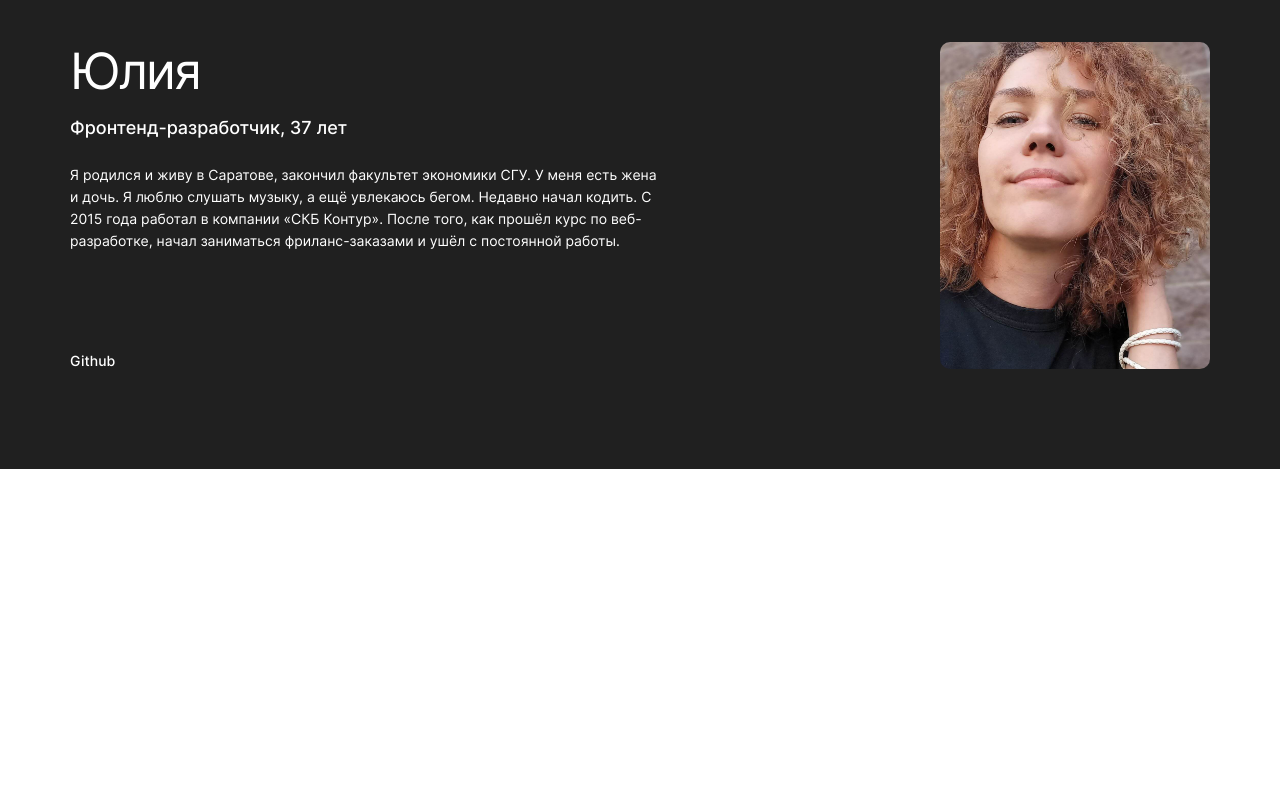
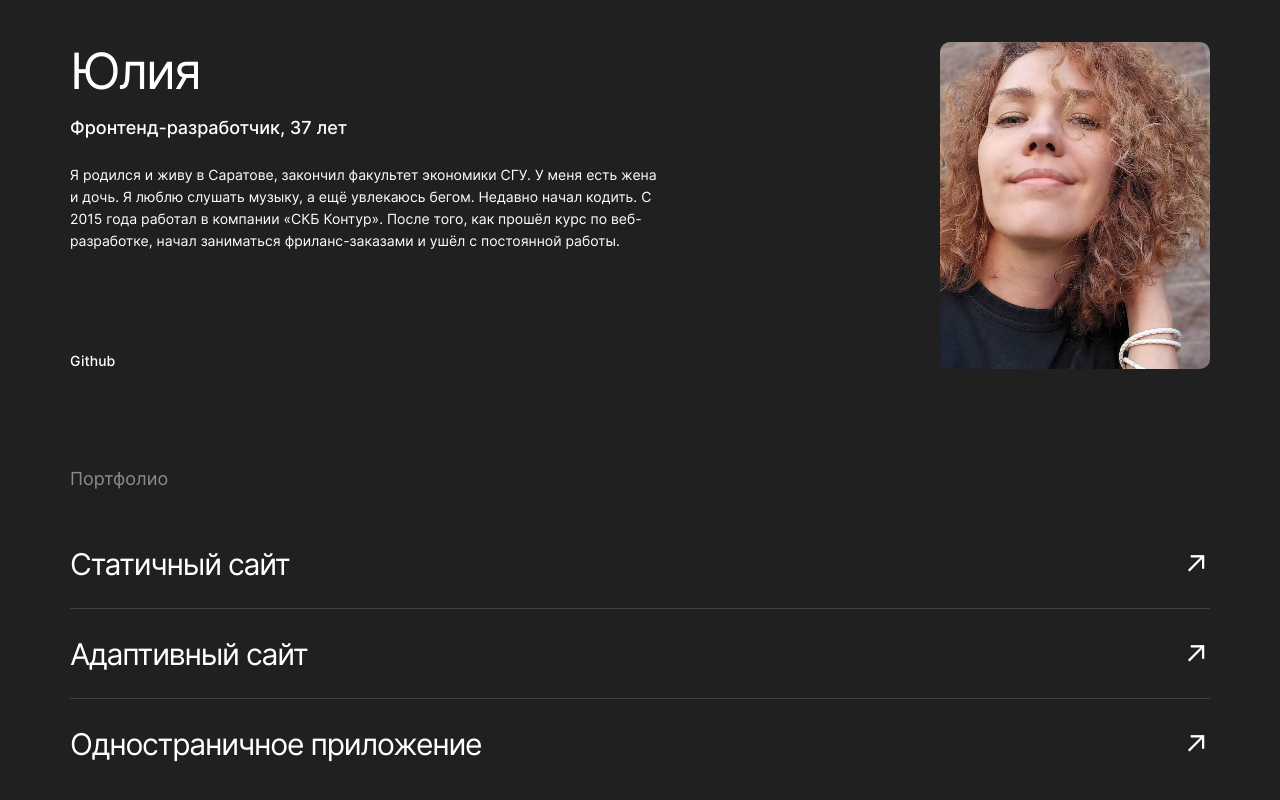
Before and after one commit to Yuliya-Lov/movies-explorer-frontend, a React (Create React App) app: page / in a window 1280 px wide. Shown: the part 2001-2801 px from the top of the page. Before the commit the page ends 2470 px from the top, so only its background shows below. Built offline with nearby package versions, Linux system fonts and the light colour scheme.

Commit message:
feat: portfolio

```diff
--- a/src/components/Main/Main.js
+++ b/src/components/Main/Main.js
@@ -5,6 +5,7 @@ import NavTab from '../NavTab/NavTab.js';
 import AboutProject from '../AboutProject/AboutProject.js';
 import Techs from '../Techs/Techs.js';
 import AboutMe from '../AboutMe/AboutMe.js';
+import Portfolio from '../Portfolio/Portfolio.js';
 
 function Main(props) {
   return (
@@ -14,6 +15,7 @@ function Main(props) {
       <AboutProject/>
       <Techs/>
       <AboutMe/>
+      <Portfolio/>
     </section>
   );
 }
--- /dev/null
+++ b/src/components/Portfolio/Portfolio.css
@@ -0,0 +1,50 @@
+.portfolio {
+  display: flex;
+  flex-direction: column;
+  align-items: flex-start;
+  width: calc(100% - 140px);
+  box-sizing: border-box;
+  max-width: 1140px;
+  margin: 0 0 105px 0;
+}
+
+.portfolio__title {
+  margin: 0 0 50px 0;
+  padding: 0;
+  color: #8B8B8B;
+font-size: 18px;
+font-weight: 400;
+line-height: 1.11;
+}
+
+.portfolio__list {
+  width: 100%;
+  margin: 0;
+  padding: 0;
+  list-style: none;
+}
+
+.portfolio__item {
+  width: 100%;
+  margin: 0 0 20px 0;
+  padding: 0;
+  display: flex;
+  flex-direction: column;
+  gap: 19px;
+}
+
+.portfolio__link {
+  width: 100%;
+  margin: 0;
+  padding: 0;
+  color: #FFF;
+  text-decoration: none;
+  font-size: 30px;
+  font-weight: 400;
+  line-height: 1.67;
+  letter-spacing: -1.2px;
+  background-image: url(../../images/link_arrow.png);
+  background-repeat: no-repeat;
+  background-size: 18px;
+  background-position: center right 5px;
+}
--- /dev/null
+++ b/src/components/Portfolio/Portfolio.js
@@ -0,0 +1,26 @@
+import React from 'react';
+import './Portfolio.css';
+import Underline from '../Underline/Underline';
+
+function Portfolio(props) {
+  return (
+    <article className='portfolio'>
+      <h2 className='portfolio__title'>Портфолио</h2>
+      <ul className='portfolio__list'>
+        <li className='portfolio__item'>
+          <a href='#' className='portfolio__link'>Статичный сайт</a>
+          <Underline  type='mist'/>
+        </li>
+        <li className='portfolio__item'>
+          <a href='#' className='portfolio__link'>Адаптивный сайт</a>
+          <Underline  type='mist'/>
+        </li>
+        <li className='portfolio__item'>
+          <a href='#' className='portfolio__link'>Одностраничное приложение</a>
+        </li>
+      </ul>
+    </article>
+  );
+}
+
+export default Portfolio;
```
Also changed, not shown: src/images/link_arrow.png (added).
